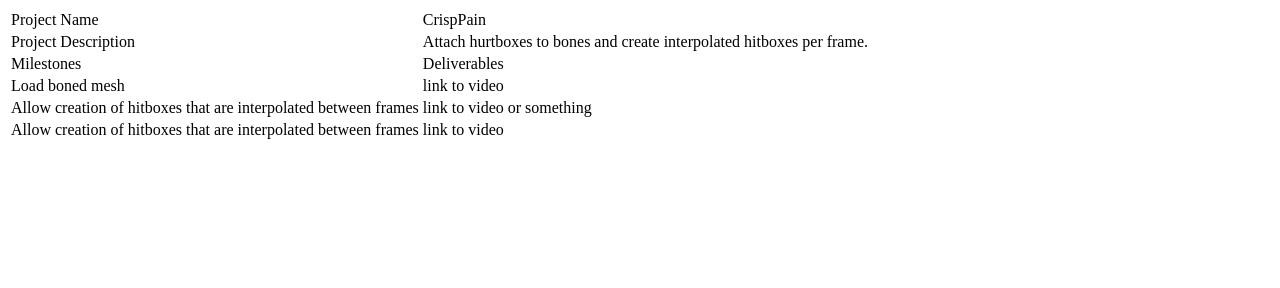
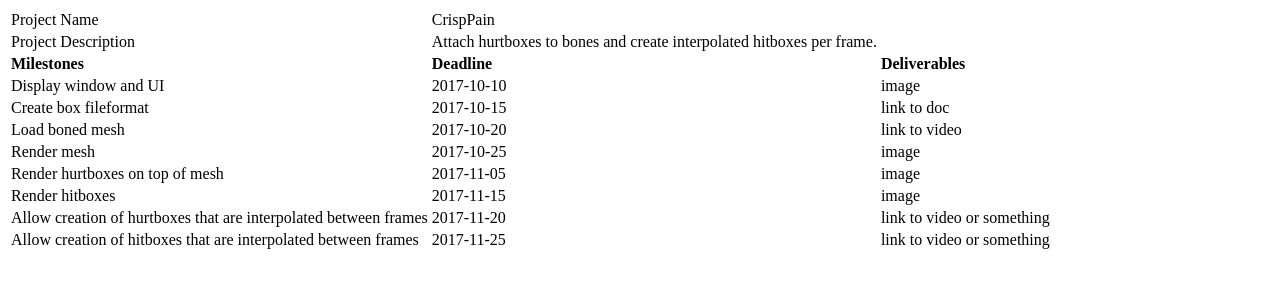
Before and after one commit to CrispBit/CrispPain, a plain HTML site: page docs/projectinfo/index.html in a window 1280 px wide. Drawn offline with Linux system fonts and the light colour scheme.

Commit message:
fancy dokumentashun

```diff
--- a/docs/projectinfo/index.html
+++ b/docs/projectinfo/index.html
@@ -2,6 +2,11 @@
 <html>
   <head>
     <title>CrispPain ProjectInfo</title>
+    <style>
+      table tr:nth-child(3) {
+          font-weight: bold;
+      }
+    </style>
   </head>
   <body>
     <table>
@@ -15,19 +20,48 @@
       </tr>
       <tr>
         <td>Milestones</td>
+        <td>Deadline</td>
         <td>Deliverables</td>
       </tr>
       <tr>
+        <td>Display window and UI</td>
+        <td>2017-10-10</td>
+        <td>image</td>
+      </tr>
+      <tr>
+        <td>Create box fileformat</td>
+        <td>2017-10-15</td>
+        <td>link to doc</td>
+      </tr>
+      <tr>
         <td>Load boned mesh</td>
+        <td>2017-10-20</td>
         <td>link to video</td>
       </tr>
       <tr>
-        <td>Allow creation of hitboxes that are interpolated between frames</td>
+        <td>Render mesh</td>
+        <td>2017-10-25</td>
+        <td>image</td>
+      </tr>
+      <tr>
+        <td>Render hurtboxes on top of mesh</td>
+        <td>2017-11-05</td>
+        <td>image</td>
+      </tr>
+      <tr>
+        <td>Render hitboxes</td>
+        <td>2017-11-15</td>
+        <td>image</td>
+      </tr>
+      <tr>
+        <td>Allow creation of hurtboxes that are interpolated between frames</td>
+        <td>2017-11-20</td>
         <td>link to video or something</td>
       </tr>
       <tr>
         <td>Allow creation of hitboxes that are interpolated between frames</td>
-        <td>link to video</td>
+        <td>2017-11-25</td>
+        <td>link to video or something</td>
       </tr>
     </table>
   </body>
```
